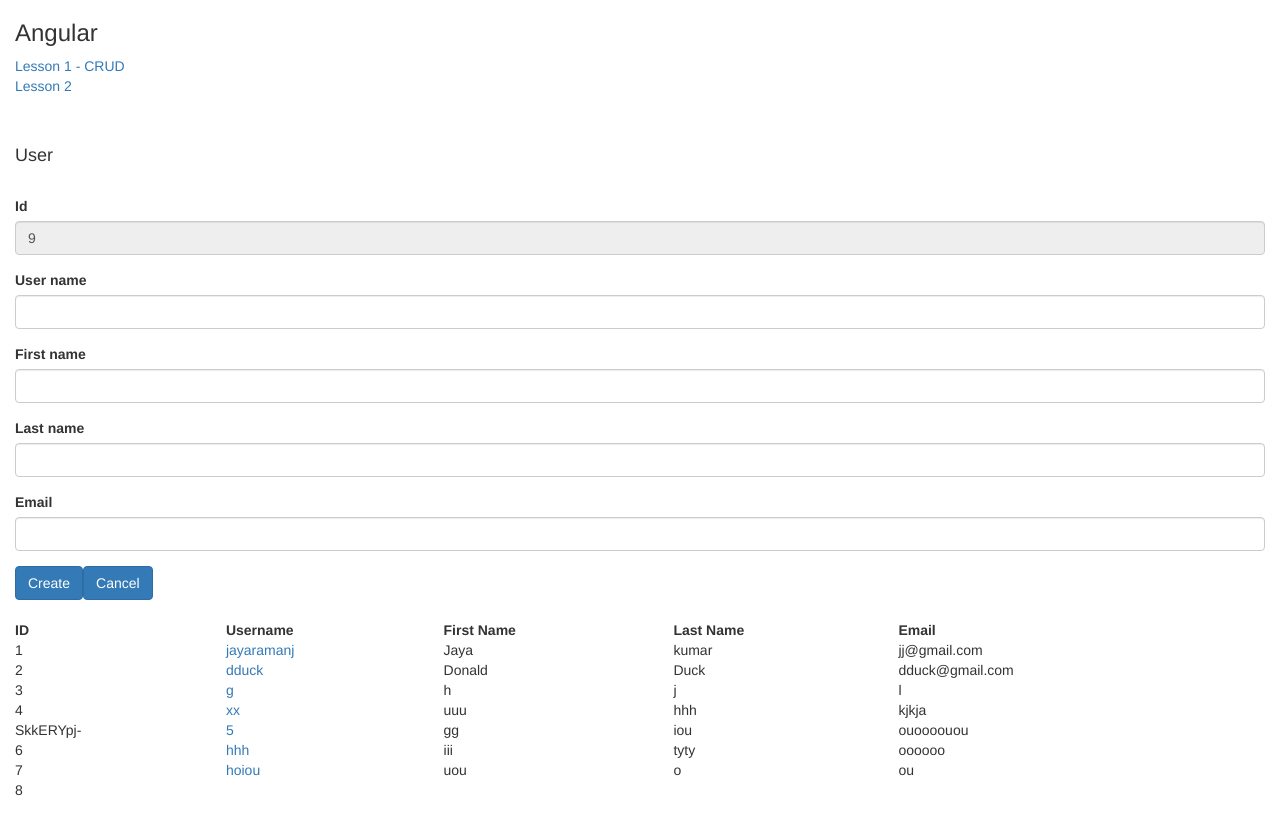
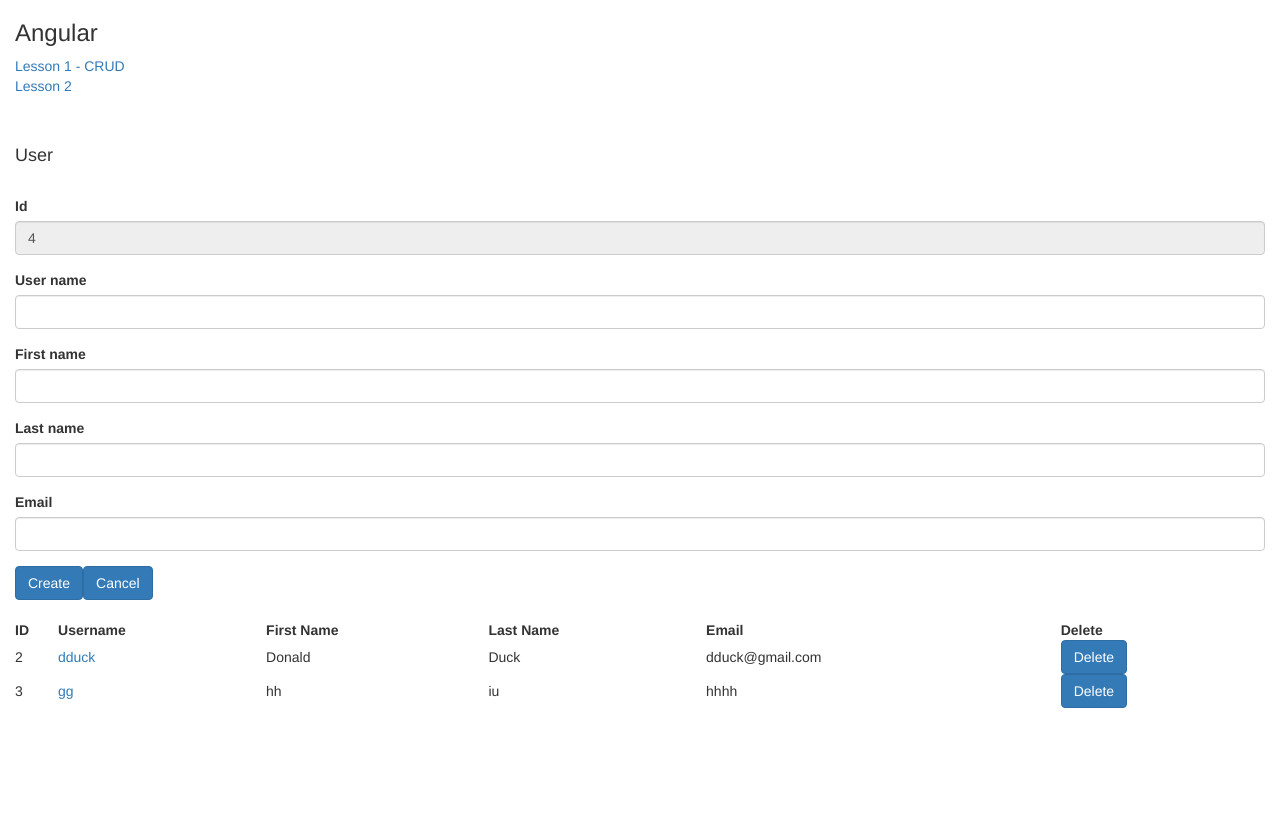
Before and after one commit to jjayaraman/angular4, an Angular app in the folder route/: page /#/lesson1 in a window 1280 px wide. Built offline with nearby package versions, Linux system fonts and the light colour scheme; data requests are answered from the project's data file.

Commit message:
delete added

```diff
--- a/route/db.json
+++ b/route/db.json
@@ -1,12 +1,5 @@
 {
   "users": [
-    {
-      "id": 1,
-      "userName": "jayaramanj",
-      "firstName": "Jaya",
-      "lastName": "kumar",
-      "email": "jj@gmail.com"
-    },
     {
       "id": 2,
       "userName": "dduck",
@@ -16,45 +9,10 @@
     },
     {
       "id": 3,
-      "userName": "g",
-      "firstName": "h",
-      "lastName": "j",
-      "email": "l"
-    },
-    {
-      "id": "4",
-      "userName": "xx",
-      "firstName": "uuu",
-      "lastName": "hhh",
-      "email": "kjkja"
-    },
-    {
-      "id": "SkkERYpj-",
-      "userName": "5",
-      "firstName": "gg",
-      "lastName": "iou",
-      "email": "ouoooouou"
-    },
-    {
-      "id": "6",
-      "userName": "hhh",
-      "firstName": "iii",
-      "lastName": "tyty",
-      "email": "oooooo"
-    },
-    {
-      "id": 7,
-      "userName": "hoiou",
-      "firstName": "uou",
-      "lastName": "o",
-      "email": "ou"
-    },
-    {
-      "id": 8,
-      "userName": "",
-      "firstName": "",
-      "lastName": "",
-      "email": ""
+      "userName": "gg",
+      "firstName": "hh",
+      "lastName": "iu",
+      "email": "hhhh"
     }
   ]
 }
--- a/route/src/app/lesson1/lesson1.component.html
+++ b/route/src/app/lesson1/lesson1.component.html
@@ -40,6 +40,7 @@
             <th>First Name </th>
             <th>Last Name </th>
             <th>Email</th>
+            <th>Delete</th>
         </tr>
 
         <tr *ngFor="let user of users">
@@ -48,6 +49,7 @@
             <td>{{user.firstName}} </td>
             <td>{{user.lastName}} </td>
             <td>{{user.email}} </td>
+            <td><button class="btn btn-primary" (click)='deleteUserAction(user.id)'>Delete</button></td>
         </tr>
     </table>
 
--- a/route/src/app/lesson1/lesson1.component.ts
+++ b/route/src/app/lesson1/lesson1.component.ts
@@ -26,13 +26,25 @@
       data => { this.users = data; },
       error => { console.log(error); },
       () => {
-        this.user = { id: this.users.length + 1, userName: '', firstName: '', lastName: '', email: '' };
+        this.user = { id: this.getNextId(), userName: '', firstName: '', lastName: '', email: '' };
       }
     );
   }
 
-  getUser() {
-    this.userService.getUser().subscribe(data => { this.user = data; });
+  getNextId(){
+    var maxId = 0;
+
+    this.users.forEach(user => {
+      if(user.id > maxId){
+        maxId = user.id;
+      }
+    });
+
+    return maxId+1;
+  }
+
+  getUser(id:number) {
+    this.userService.getUser(id).subscribe(data => { this.user = data; });
   }
 
   createAction() {
@@ -57,6 +69,14 @@
     this.user = selectedUser;
     this.rowSelected = true;
   }
+
+  deleteUserAction(id:number) {
+    this.userService.deleteUser(id).subscribe(
+      data => { },
+      error => { console.log(error); },
+      () => { this.getUsers(); }
+    );
+  }
 }
 
 export class User {
--- a/route/src/app/services/user.service.ts
+++ b/route/src/app/services/user.service.ts
@@ -15,16 +15,20 @@
     return this.http.get(URL + '/users').map(res => res.json());
   }
 
-  getUser() {
-    return this.http.get(URL + '/users/1').map(res => res.json());
+  getUser(id:number) {
+    return this.http.get(URL + '/users/' +id).map(res => res.json());
   }
 
   createUser(user: User) {
-    console.log('Data passed to create user : ' + JSON.stringify(user));
+   // console.log('Data passed to create user : ' + JSON.stringify(user));
     return this.http.post(URL + '/users', user).map(res => res.json());
   }
 
   updateUser(user: User) {
     this.http.put(URL + '/users/1', user);
   }
+
+  deleteUser(id: number) {
+    return this.http.delete(URL + '/users/' + id);
+  }
 }
```
